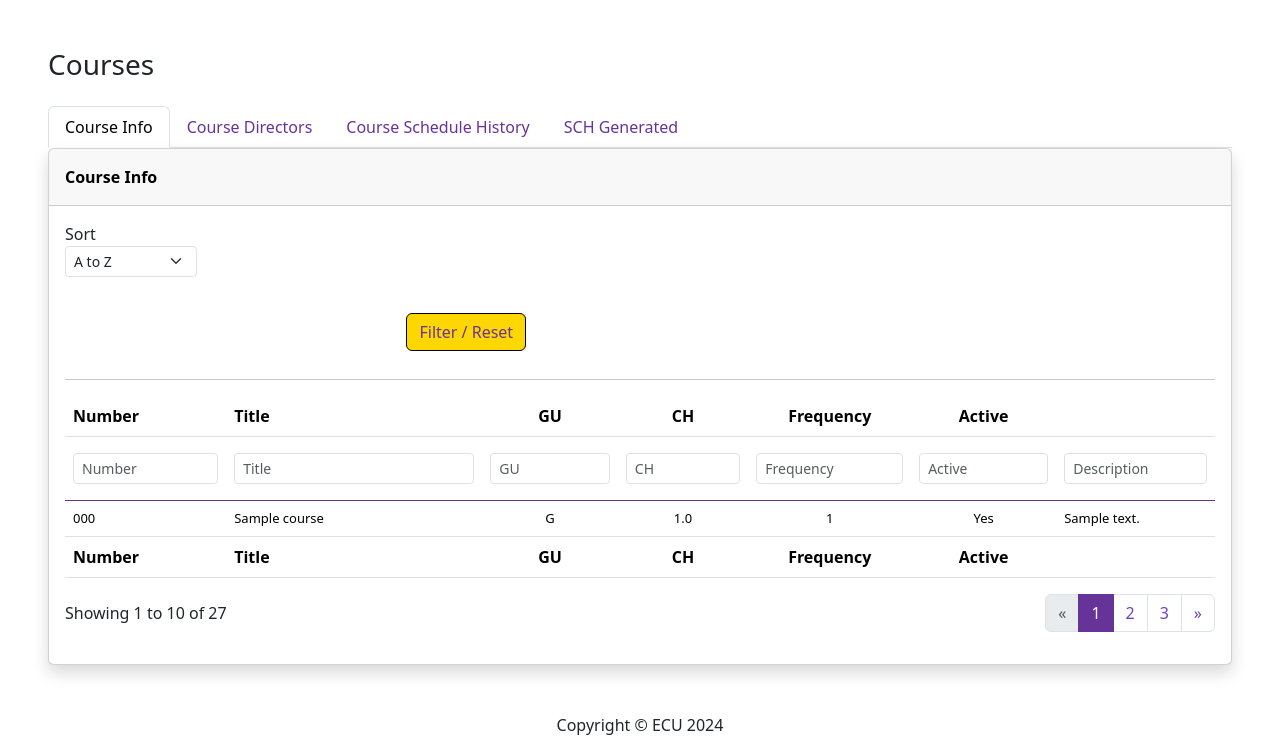
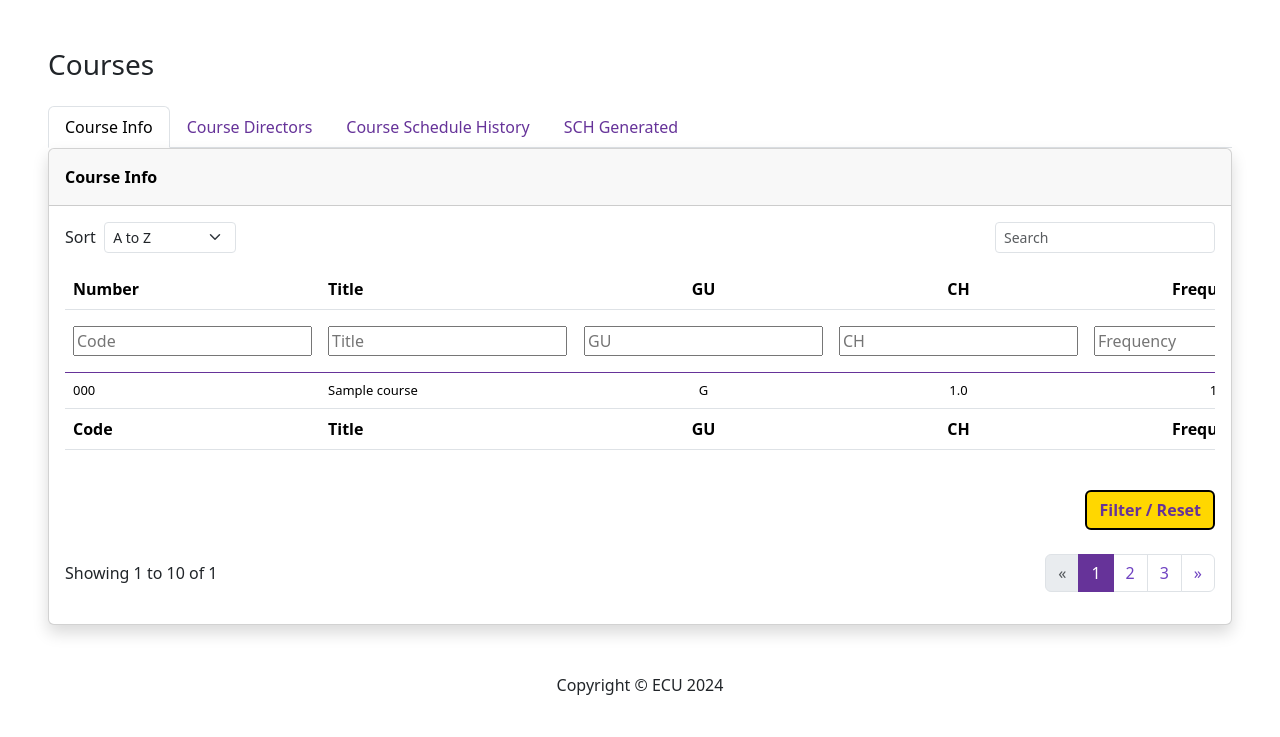
Before and after one commit to 3010-Grp-4/3010-proj-group-4, a Django app: page /courses/ in a window 1280 px wide. Shown: the part 101-838 px from the top of the page. After the commit the page ends 796 px from the top, so only its background shows below. Run offline with Django 4.2, Linux system fonts and the light colour scheme; tables that the repository leaves empty hold one stand-in row (values such as "Sample post"); some libraries are stand-ins or nearby versions.

Commit message:
Refactor course listing and filtering functionality
The changes refactor the "courses-1.html" template and its corresponding view function to enhance filtering and sorting functionality. This includes adding the ability to filter by course credit hours and course description, and adjusting the hierarchical structure of form elements. In the view function, the ability to filter uni_courses based on course credit hours and course description has been added. The sorting operation has been streamlined, defaulting to sorting by 'course_code' if no 'sort_by' parameter is provided. The FTE calculation logic has been removed due to course FTE not being a relevant part of this commit's changes.

```diff
--- a/ecu_dash/dashboard/templates/dashboard/courses-1.html
+++ b/ecu_dash/dashboard/templates/dashboard/courses-1.html
@@ -50,9 +50,19 @@
                         <p class="m-0 fw-bold" style="color: black;">Course Info</p>
                     </div>
                     <div class="card-body">
+                        <!-- Start: Filter Form -->
+                        <form method="get" action="">
+                            {% csrf_token %}
                             <div class="row">
-                            <form action="" method="get">
-                                {% csrf_token %}
+                                <div class="col-md-6 text-nowrap">
+            <!--                        <div id="dataTable_length" class="dataTables_length" aria-controls="dataTable">-->
+            <!--                            <label class="form-label">Show&nbsp;<select class="d-inline-block form-select form-select-sm">-->
+            <!--                                    <option value="10" selected="">10</option>-->
+            <!--                                    <option value="25">25</option>-->
+            <!--                                    <option value="50">50</option>-->
+            <!--                                    <option value="100">100</option>-->
+            <!--                                </select>&nbsp;</label>-->
+            <!--                        </div>-->
                                     <div id="dataTable_length" class="dataTables_length" aria-controls="dataTable">
                                         <label class="form-label">Sort&nbsp;
                                             <select class="d-inline-block form-select form-select-sm" name="sort">
@@ -61,79 +71,88 @@
                                             </select>
                                         &nbsp;</label>
                                     </div>
-                            </form>
-                            <div class="col-md-4 col-lg-5 col-xl-5 col-xxl-5">
-                                <div class="text-md-end d-flex d-sm-flex justify-content-end justify-content-sm-end"><a href="#"><button class="btn btn-primary m-1" type="button">Filter / Reset</button></a><label class="form-label"></label></div>
+
+                                </div>
+                                <div class="col-md-6">
+
+                                    <div class="text-md-end">
+                                        <label class="form-label"><input type="search" class="form-control form-control-sm" aria-controls="dataTable" placeholder="Search"></label></div>
+
+
                                 </div>
                             </div>
+
+                        <!-- Start: Filter Form -->
+            {#            <form method="get" action="">#}
                             <div class="table-responsive table mt-2" id="dataTable" role="grid" aria-describedby="dataTable_info">
                                 <table class="table my-0" id="dataTable">
                                     <thead>
                                         <tr>
-                                        <th style="min-width: 6em;">Number</th>
-                                        <th style="min-width: 16em;">Title</th>
-                                        <th style="min-width: 3em;text-align: center;">GU</th>
-                                        <th style="text-align: center;">CH</th>
-                                        <th style="text-align: center;">Frequency</th>
-                                        <th style="text-align: center;">Active</th>
-                                        <th style="/*min-width: 13em;*/"></th>
+                                            <th style="min-width:6em;">Number</th>
+                                            <th style="min-width:16em;">Title</th>
+                                            <th style="min-width:3em;text-align:center;">GU</th>
+                                            <th style="text-align:center;">CH</th>
+                                            <th style="text-align:center;">Frequency</th>
+                                            <th style="text-align:center;">Active</th>
+                                            <th style="/*min-width:13em;*/"></th>
                                         </tr>
                                     </thead>
-                                <thead style="border-bottom-color: rebeccapurple; margin-bottom: 10px">
+                                    <thead style="border-bottom-color:rebeccapurple;margin-bottom:10px">
                                         <tr>
-                                            <th><div class="my-2"><input type="search" name="number" class="form-control form-control-sm" placeholder="Number"></div></th>
-                                            <th><div class="my-2"><input type="search" name="title" class="form-control form-control-sm" placeholder="Title"></div></th>
-                                            <th><div class="my-2"><input type="search" name="gu" class="form-control form-control-sm" placeholder="GU"></div></th>
-                                            <th><div class="my-2"><input type="search" name="ch" class="form-control form-control-sm" placeholder="CH"></div></th>
-                                            <th><div class="my-2"><input type="search" name="frequency" class="form-control form-control-sm" placeholder="Frequency"></div></th>
-                                            <th><div class="my-2"><input type="search" name="active" class="form-control form-control-sm" placeholder="Active"></div></th>
-                                            <th><div class="my-2"><input type="search" name="description" class="form-control form-control-sm" placeholder="Description"></div></th>
+                                            <th><div class="my-2"><input type="search" name="code" class="form-controlform-control-sm" placeholder="Code"></div></th>
+                                            <th><div class="my-2"><input type="search" name="name" class="form-controlform-control-sm" placeholder="Title"></div></th>
+                                            <th><div class="my-2"><input type="search" name="gu" class="form-controlform-control-sm" placeholder="GU"></div></th>
+                                            <th><div class="my-2"><input type="search" name="ch" class="form-controlform-control-sm" placeholder="CH"></div></th>
+                                            <th><div class="my-2"><input type="search" name="frequency" class="form-controlform-control-sm" placeholder="Frequency"></div></th>
+                                            <th><div class="my-2"><input type="search" name="active" class="form-controlform-control-sm" placeholder="Active"></div></th>
+                                            <th><div class="my-2"><input type="search" name="description" class="form-controlform-control-sm" placeholder="Description"></div></th>
                                         </tr>
                                     </thead>
-                                    <hr>
+                                    <!-- Table Body and Footer remain the same -->
                                     <tbody>
-
                                         {% if courses %}
                                             {% for course in courses %}
-                                        <!-- Start: Faculty Row -->
-                                        <tr style="font-size: small;">
-                                            <td>{{ course.course_code }}</td>
-                                            <td>{{ course.course_name }}</td>
-                                            <td style="text-align: center;">{% if course.is_graduate %}G{% else %}U{% endif %}</td>
-                                            <td style="text-align: center;">{{ course.course_credit }}</td>
-                                            <td style="text-align: center;">1</td>
-                                            <td style="text-align: center;">Yes</td>
+                                                <!--Start:FacultyRow-->
+                                                <tr style="font-size:small;">
+                                                <td>{{course.course_code}}</td>
+                                                <td>{{course.course_name}}</td>
+                                                <td style="text-align:center;">{% if course.is_graduate %}G{% else %}U{% endif %}</td>
+                                                <td style="text-align:center;">{{ course.course_credit }}</td>
+                                                <td style="text-align:center;">1</td>
+                                                <td style="text-align:center;">Yes</td>
                                                 <td class="text-truncate">{{ course.course_description }}</td>
-                                        </tr><!-- End: Faculty Row -->
+                                                </tr><!--End:FacultyRow-->
                                             {% endfor %}
                                         {% else %}
                                                 <tr>
-                                        <td colspan="7">No courses found</td>
+                                                <td class="col">No courses found</td>
                                                 </tr>
                                         {% endif %}
-
-
-
-
-
-
                                     </tbody>
                                     <tfoot>
                                         <tr>
-                                        <td style="min-width: 6em;"><strong>Number</strong></td>
-                                        <td style="min-width: 16em;"><strong>Title</strong></td>
-                                        <td style="text-align: center;"><strong>GU</strong></td>
-                                        <td style="text-align: center;"><strong>CH</strong></td>
-                                        <td style="text-align: center;"><strong>Frequency</strong></td>
-                                        <td style="text-align: center;"><strong>Active</strong></td>
-                                        <td style="font-weight: bolder;"></td>
+                                            <td style="min-width:6em;"><strong>Code</strong></td>
+                                            <td style="min-width:16em;"><strong>Title</strong></td>
+                                            <td style="text-align:center;"><strong>GU</strong></td>
+                                            <td style="text-align:center;"><strong>CH</strong></td>
+                                            <td style="text-align:center;"><strong>Frequency</strong></td>
+                                            <td style="text-align:center;"><strong>Active</strong></td>
+                                            <td style="font-weight:bolder;"></td>
                                         </tr>
                                     </tfoot>
                                 </table>
                             </div>
+                            <div class="text-end mt-2">
+                                <button type="submit" class="btn btn-primary my-4" style="border-width: 2px;border-color: transparent;font-weight: bold">Filter / Reset</button>
+                            </div>
+                        </form>
+                        <!-- End: Filter Form -->
+
+                        <form method="get" action="">
+                            {% csrf_token %}
                             <div class="row">
                                 <div class="col-md-6 align-self-center">
-                                <p id="dataTable_info" class="dataTables_info" role="status" aria-live="polite">Showing 1 to 10 of 27</p>
+                                    <p id="dataTable_info" class="dataTables_info" role="status" aria-live="polite">Showing 1 to 10 of 1</p>
                                 </div>
                                 <div class="col-md-6">
                                     <nav class="d-lg-flex justify-content-lg-end dataTables_paginate paging_simple_numbers">
@@ -147,6 +166,7 @@
                                     </nav>
                                 </div>
                             </div>
+                        </form>
                     </div>
                 </div>
             </div>
--- a/ecu_dash/dashboard/views.py
+++ b/ecu_dash/dashboard/views.py
@@ -76,42 +76,37 @@
     # Start with all courses
     uni_courses = Course.objects.all()
 
-    # Calculate FTE for each course
-    if uni_courses is not None:
-        try:
-            for course in uni_courses:
-                if course.course_code.startswith('CSCI'):
-                    if course.is_graduate == 'Graduate':  # Adjust conditions as needed
-                        course.fte = (course.course_credit * course.enrollment) / course.csci_graduate_divisor
-                    else:
-                        course.fte = (course.course_credit * course.enrollment) / course.csci_undergraduate_divisor
-                # ... similar logic for other departments
-                else:
-                    print('Course not found')
-        except Exception as e:
-            print('Error: ', e)
-    else:
-        print('No courses found')
+    # Retrieve query parameters for filtering
+    course_code = request.GET.get('code')
+    course_name = request.GET.get('name')
+    course_ch = request.GET.get('ch')
+    course_description = request.GET.get('description')
 
-    # Retrieve query parameters for filtering
-    course_name = request.GET.get('name')
-    course_code = request.GET.get('code')
+    print("Course code received:", course_code)
+    print("Course name received:", course_name)
+    print("Course CH received:", course_ch)
 
     # Filtering based on course name or code
+    if course_code:
+        uni_courses = uni_courses.filter(course_code__icontains=course_code)
     if course_name:
         uni_courses = uni_courses.filter(course_name__icontains=course_name)
-    if course_code:
-        uni_courses = uni_courses.filter(course_code__icontains=course_code)
+    if course_ch:
+        try:
+            course_ch_value = float(course_ch)
+            uni_courses = uni_courses.filter(course_credit__gte=course_ch_value)
+        except ValueError:
+            print("Invalid input for course credit.")
+    if course_description:
+        uni_courses = uni_courses.filter(course_description__icontains=course_description)
 
     # Sorting logic
-    sort_by = request.GET.get('sort_by')
-    sort_order = request.GET.get('sort_order', 'asc')
-
-    if sort_by:
-        if sort_order == 'desc':
-            uni_courses = uni_courses.order_by('-{}'.format(sort_by))
-        else:
-            uni_courses = uni_courses.order_by(sort_by)
+    sort_order = request.GET.get('sort', 'asc')
+    sort_by = request.GET.get('sort_by', 'course_code')  # Use a sort_by parameter
+    if sort_order == 'desc':
+        uni_courses = uni_courses.order_by(f'-{sort_by}')
+    else:
+        uni_courses = uni_courses.order_by(sort_by)
 
     # Create the context for the template
     context = {
@@ -120,6 +115,7 @@
 
     # Render the course list page with the courses context
     return render(request, 'dashboard/courses-1.html', context)
+
 
 
 def fte(request):
```
Lines whose indentation alone changed are shown as unchanged.
